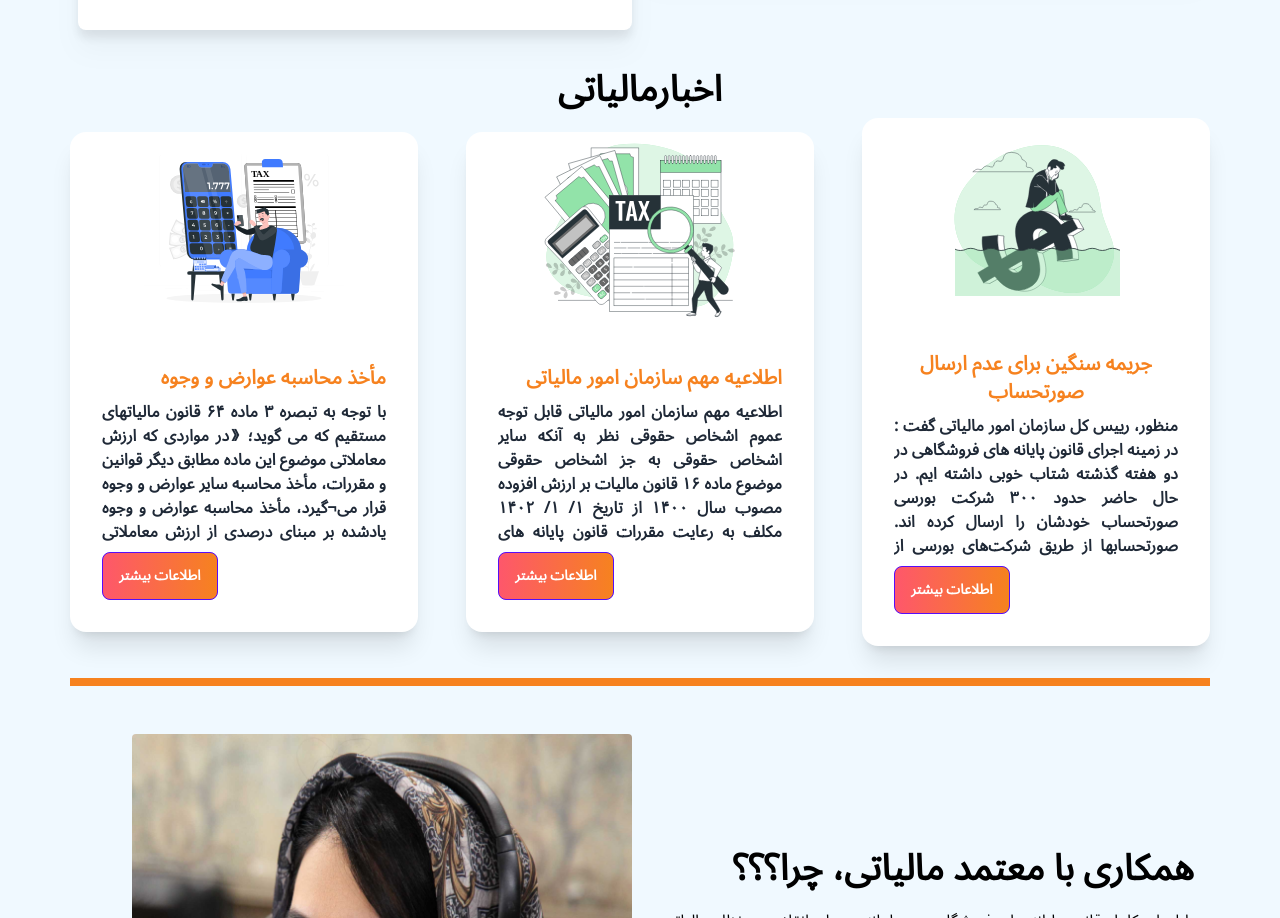
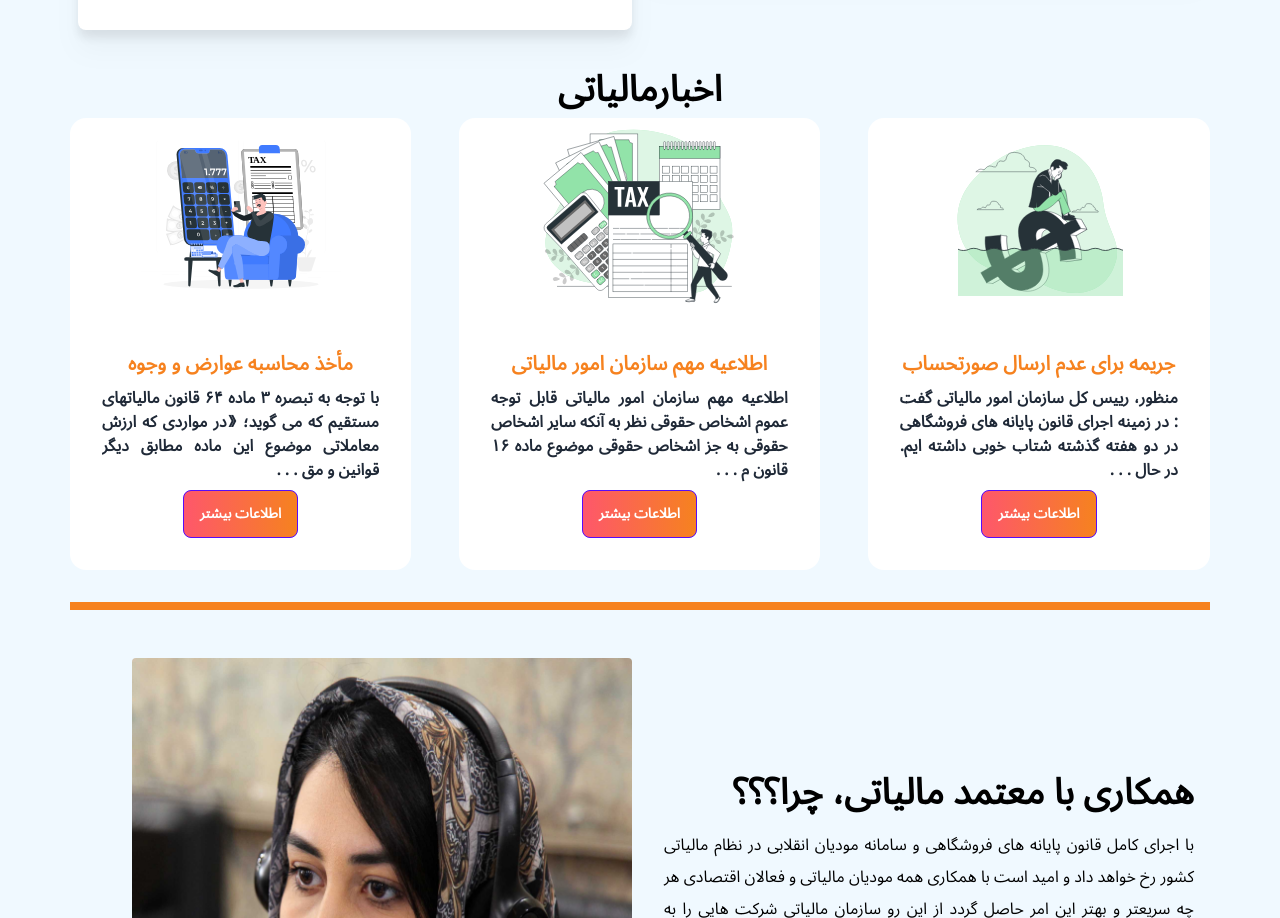
Before and after one commit to Mansour-VN/DianHamrah, a Next.js app: page / in a window 1280 px wide. Shown: the part 1366-2284 px from the top of the page. Built offline with nearby package versions, Linux system fonts and the light colour scheme.

Commit message:
fix : add split for new's summary

```diff
--- a/public/Constants/dummy.js
+++ b/public/Constants/dummy.js
@@ -135,8 +135,7 @@ export const HomePage = {
 export const News = [{
     id: 1,
     image: New1,
-    title: "جریمه سنگین برای عدم ارسال صورتحساب",
-    summary: "به تمامی شرکت‌هایی که فراخوان می شوند [ شرکت های بورسی و فرابورسی از ۱/ ۸ / ۱۴۰۱، شرکت های دولتی از ۱/ ۱۰ / ۱۴۰۱ و سایر اشخاص حقوقی از ۱/ ۱/ ۱۴۰۲ ] موکدا توصیه می کنیم بدون فوت وقت به سامانه وصل شوند و اطلاعات خودشان را ارسال کنند. بر اساس قانون پایانه های فروشگاهی سازمان مالیاتی فقط می تواند ۵۰ درصد میزان جریمه را حداکثر مورد بخشودگی قرار دهد، بنابراین شرکت هایی که مشمول این موضوع می شوند، گرفتار جریمه سنگینی خواهند شد که قابل بخشودگی هم نخواهد بود.",
+    title: "جریمه برای عدم ارسال صورتحساب",
     Description: "منظور، رییس کل سازمان امور مالیاتی گفت : \n" +
         "\n" +
         " در زمینه اجرای قانون پایانه های فروشگاهی در دو هفته گذشته شتاب خوبی داشته ایم. در حال حاضر حدود ۳۰۰ شرکت بورسی صورتحساب خودشان را ارسال کرده اند.\n" +
@@ -152,7 +151,6 @@ export const News = [{
     id: 2,
     image: New2,
     title: "اطلاعیه مهم سازمان امور مالیاتی",
-    summary: " نظر به آنکه سایر اشخاص حقوقی به جز اشخاص حقوقی موضوع ماده ۱۶ قانون مالیات بر ارزش افزوده مصوب سال ۱۴۰۰ از تاریخ ۱/ ۱/ ۱۴۰۲ مکلف به رعایت مقررات قانون پایانه های فروشگاهی و سامانه مودیان و صدور صورتحساب الکترونیکی و ارسال آن به سامانه مودیان خواهند بود، به استحضار می رساند      جهت صدور صورتحساب الکترونیکی قلم اطلاعاتی با عنوان \"موضوع صورتحساب الکترونیکی\" در نظر گرفته شده است که شامل موارد ذیل می باشد:",
     Description: "اطلاعیه مهم سازمان امور مالیاتی\n" +
         " قابل توجه عموم اشخاص حقوقی\n" +
         "\n" +
@@ -183,7 +181,6 @@ export const News = [{
     id: 3,
     image: New3,
     title: "مأخذ محاسبه عوارض و وجوه ",
-    summary: " در مواردی که ارزش معاملاتی موضوع این ماده مطابق دیگر قوانین و مقررات، مأخذ محاسبه سایر عوارض و وجوه قرار می¬گیرد، مأخذ محاسبه عوارض و وجوه یادشده بر مبنای درصدی از ارزش معاملاتی موضوع این ماده می¬باشد که با پیشنهاد مشترک وزارت امور اقتصادی و دارایی و دستگاه ذی¬ربط به تصویب هیأت وزیران یا مراجع قانونی مرتبط می‌رسد. درصد مذکور باید به نحوی تعیین گردد که مأخذ محاسبه عوارض و وجوه یادشده بیش از نرخ تورم رسمی اعلامی از طرف مراجع قانونی ذی‌ربط افزایش نیافته باشد",
     Description: " با توجه به تبصره ۳ ماده ۶۴ قانون مالیاتهای مستقیم که می گوید؛ \n" +
         "\n" +
         "《در مواردی که ارزش معاملاتی موضوع این ماده مطابق دیگر قوانین و مقررات، مأخذ محاسبه سایر عوارض و وجوه قرار می¬گیرد، مأخذ محاسبه عوارض و وجوه یادشده بر مبنای درصدی از ارزش معاملاتی موضوع این ماده می¬باشد که با پیشنهاد مشترک وزارت امور اقتصادی و دارایی و دستگاه ذی¬ربط به تصویب هیأت وزیران یا مراجع قانونی مرتبط می‌رسد. درصد مذکور باید به نحوی تعیین گردد که مأخذ محاسبه عوارض و وجوه یادشده بیش از نرخ تورم رسمی اعلامی از طرف مراجع قانونی ذی‌ربط افزایش نیافته باشد》\n" +
--- a/src/components/card2/Card2.js
+++ b/src/components/card2/Card2.js
@@ -2,13 +2,13 @@ import Image from 'next/image'
 
 const Card2 = ({src, textTitleCard, mainTextCard, key,alt}) => {
     return (
-    <div key={key} className="card w-fit bg-base-100 shadow-xl">
-        <figure className=""><Image src={src} alt={alt} width={200} height={200}  /></figure>
-        <div className="card-body">
+    <div key={key} className="card w-fit bg-base-100 shadow-xlb flex justify-center items-center">
+        <Image src={src} alt={alt} width={200} height={200}  />
+        <div className="card-body flex justify-center items-center">
 
-            <h2 className="card-title text-official text-center">{textTitleCard}</h2>
+            <h2 className="card-title text-official text-center ">{textTitleCard}</h2>
 
-            <p className="text-justify text-ellipsis max-h-36 overflow-hidden">{mainTextCard}</p>
+            <p className="text-justify  max-h-36 overflow-hidden text-justify">{mainTextCard}</p>
 
             <div className="card-actions justify-end">
                 <button className="btn btn-primary">اطلاعات بیشتر</button>
--- a/src/pages/HomePage/taxNews.tsx
+++ b/src/pages/HomePage/taxNews.tsx
@@ -13,7 +13,7 @@ const Section8 = () => {
                             src={New.image}
                             alt={New.title}
                             textTitleCard={New.title}
-                            mainTextCard={New.Description}
+                            mainTextCard={`${New.Description.slice(0,130)} . . .`}
                         />
                     ))}
                 </div>
```
